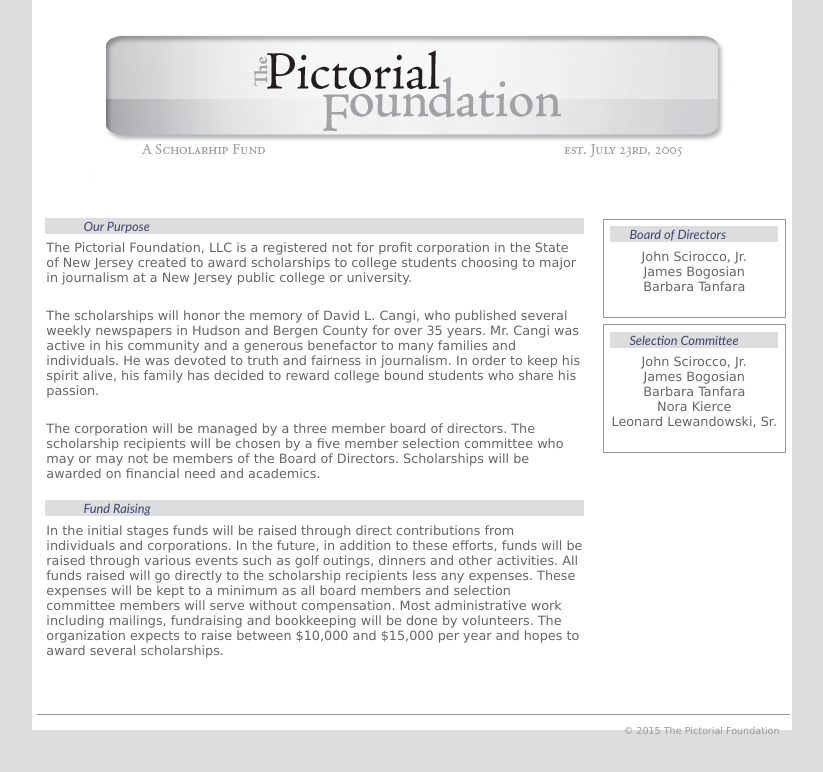
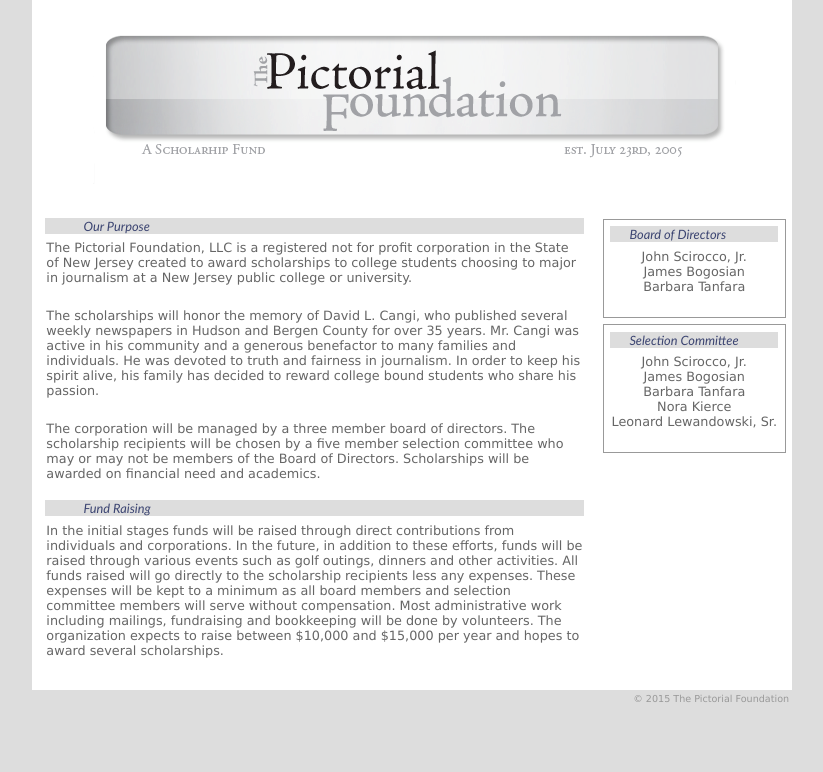
Before and after one commit to bogosj/pictorialfoundation, a plain HTML site: page index.html in a window 1280 px wide. Shown: the whole page, without its empty margins (228-1051 px from the left). Drawn offline with Linux system fonts and the light colour scheme.

Commit message:
Clean up footer.

```diff
--- a/css/style.css
+++ b/css/style.css
@@ -56,8 +56,7 @@ clear:left; text-align:left; margin:1.2em 15.5em 0 0; padding:1em 1ex 1em 1.5ex;
 .content h2 {text-indent:3em;}
 
 .footer {
-color:#999999; font-size:75%; margin:2.5em 0.2em 0.5em 0.5em; padding:0.8em;
-border-top:1px solid #999999; text-align:left; clear:both;}
+color:#999999; font-size:75%; text-align:left; clear:both;}
 
 .footer .right {
 float:right; clear:right; text-align:right;}
```
